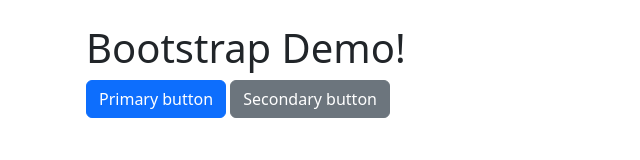
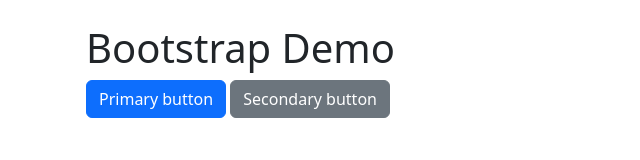
Before and after one commit to jdumaia/jdumaia.github.io, a plain HTML site: page index.html in a window 1280 px wide. Shown: the full height of the page, 0-640 px from the left. Drawn offline with nearby package versions, Linux system fonts and the light colour scheme.

Commit message:
Update index.html

```diff
--- a/index.html
+++ b/index.html
@@ -8,7 +8,7 @@
   </head>
   <body>
     <div class="container py-4 px-3 mx-auto">
-      <h1>Bootstrap Demo!</h1>
+      <h1>Bootstrap Demo</h1>
       <button class="btn btn-primary">Primary button</button>
       <button class="btn btn-secondary">Secondary button</button>
     </div>
```
